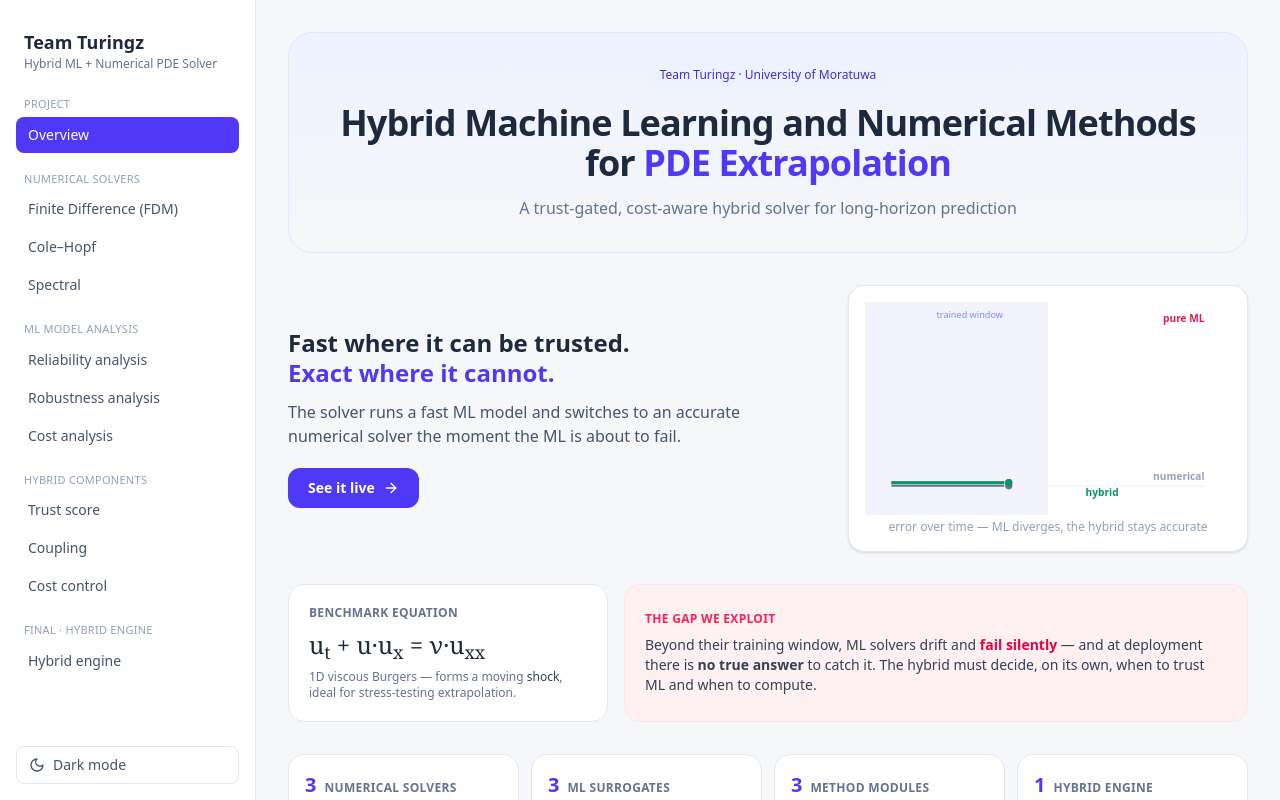
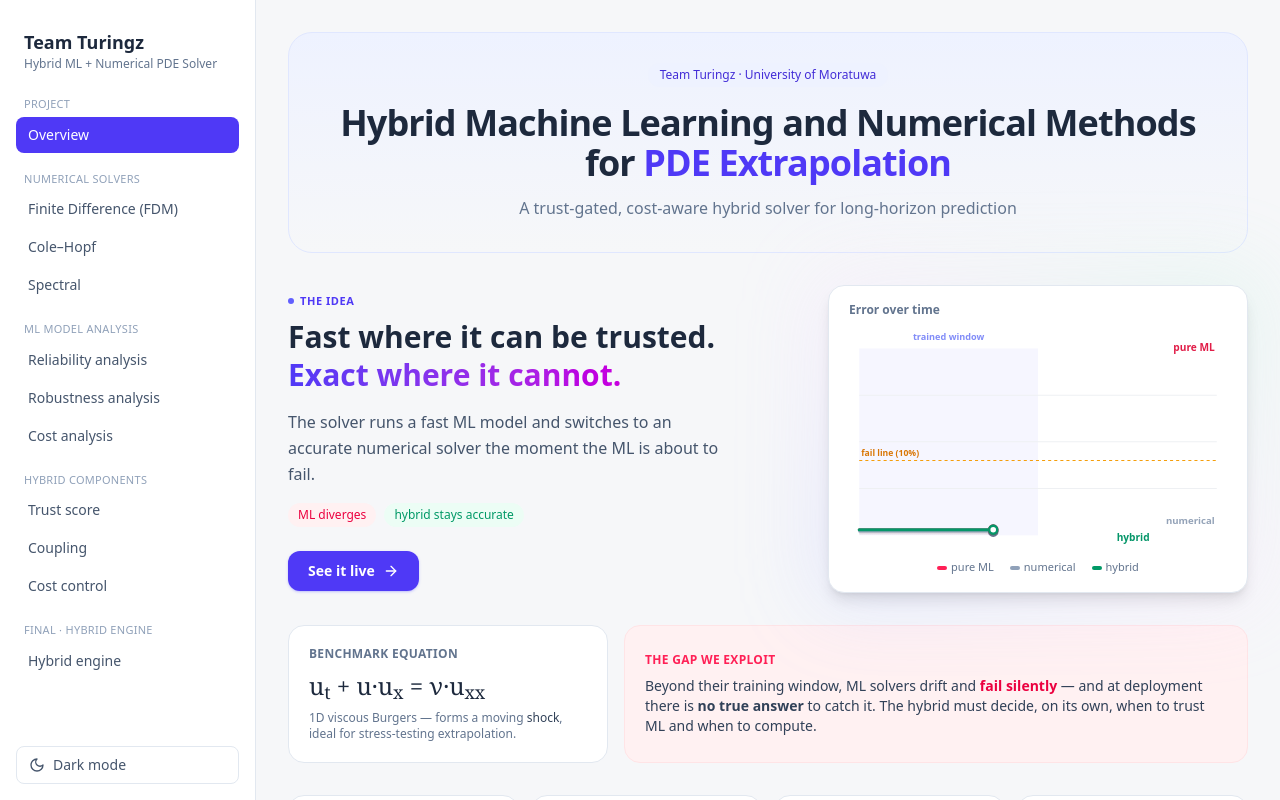
Before and after one commit to nithiladilsh/Turingz, a React (Vite) app in the folder demo_app/frontend/: page / in a window 1280 px wide. Shown: the top 800 px of the page. Built offline with nearby package versions, Linux system fonts and the light colour scheme.

Commit message:
Update Overview.jsx

```diff
--- a/demo_app/frontend/src/pages/Overview.jsx
+++ b/demo_app/frontend/src/pages/Overview.jsx
@@ -17,33 +17,61 @@ function ConceptChart() {
     raf = requestAnimationFrame(loop);
     return () => cancelAnimationFrame(raf);
   }, []);
-  const W = 360, H = 210, pad = 26, xs = 0.55;
-  const sx = (x) => pad + x * (W - 2 * pad);
-  const sy = (e) => H - pad - Math.min(1, e) * (H - 2 * pad);
-  const mlErr = (x) => Math.min(1, 0.04 + 5 * Math.max(0, x - 0.45) ** 2);
-  const hyErr = (x) => (x < xs ? mlErr(x) : 0.06);
-  const line = (f) => {
+  const W = 380, H = 230, padX = 14, padT = 26, padB = 20, xs = 0.6, fail = 0.4;
+  const sx = (x) => padX + x * (W - 2 * padX);
+  const sy = (e) => H - padB - Math.min(1, e) * (H - padT - padB);
+  const mlErr = (x) => Math.min(1, 0.03 + 4.4 * Math.max(0, x - 0.4) ** 2);
+  const hyErr = (x) => (x < xs ? mlErr(x) : 0.05);
+  const stroke = (f) => {
     const pts = [];
-    for (let x = 0; x <= p; x += 0.02) pts.push([sx(x), sy(f(x))]);
-    return pts.map((q, i) => `${i ? "L" : "M"}${q[0].toFixed(1)} ${q[1].toFixed(1)}`).join(" ");
+    for (let x = 0; x <= p; x += 0.02) pts.push(`${x ? "L" : "M"}${sx(x).toFixed(1)} ${sy(f(x)).toFixed(1)}`);
+    return pts.join(" ");
+  };
+  const area = (f) => {
+    let d = `M${sx(0).toFixed(1)} ${sy(0).toFixed(1)} `;
+    for (let x = 0; x <= p; x += 0.02) d += `L${sx(x).toFixed(1)} ${sy(f(x)).toFixed(1)} `;
+    return d + `L${sx(Math.min(p, 1)).toFixed(1)} ${sy(0).toFixed(1)} Z`;
   };
   const switched = p >= xs;
+  const head = (f) => <circle cx={sx(Math.min(p, 1))} cy={sy(f(Math.min(p, 1)))} r="4" fill="#fff" stroke={f === mlErr ? "#e11d48" : f === hyErr ? "#059669" : "#64748b"} strokeWidth="2.5" />;
   return (
     <svg viewBox={`0 0 ${W} ${H}`} className="w-full">
-      <rect x="0" y="0" width={sx(0.5)} height={H} fill="#6366f1" fillOpacity="0.08" />
-      <text x={sx(0.25)} y={16} textAnchor="middle" fontSize="9" fill="#818cf8">trained window</text>
-      <line x1={pad} x2={W - pad} y1={sy(0.02)} y2={sy(0.02)} stroke="var(--chart-grid)" />
-      {switched && <line x1={sx(xs)} x2={sx(xs)} y1={pad} y2={H - pad} stroke="#e11d48" strokeWidth="1.5" strokeDasharray="4 3" />}
-      <path d={line(() => 0.02)} fill="none" stroke="#64748b" strokeWidth="2" />
-      <path d={line(mlErr)} fill="none" stroke="#e11d48" strokeWidth="2.5" />
-      <path d={line(hyErr)} fill="none" stroke="#059669" strokeWidth="3" />
-      {[["#64748b", () => 0.02], ["#e11d48", mlErr], ["#059669", hyErr]].map(([c, f], i) => {
-        const hx = sx(Math.min(p, 1)), hy = sy(f(Math.min(p, 1)));
-        return <circle key={i} cx={hx} cy={hy} r="3.5" fill={c} />;
-      })}
-      <text x={W - pad} y={sy(mlErr(1)) - 6} textAnchor="end" fontSize="10" fill="#e11d48" fontWeight="600">pure ML</text>
-      <text x={W - pad} y={sy(0.02) - 6} textAnchor="end" fontSize="10" fill="#94a3b8" fontWeight="600">numerical</text>
-      <text x={sx(0.62)} y={sy(0.06) + 16} fontSize="10" fill="#059669" fontWeight="600">hybrid</text>
+      <defs>
+        <linearGradient id="mlG" x1="0" y1="0" x2="0" y2="1">
+          <stop offset="0%" stopColor="#e11d48" stopOpacity="0.28" />
+          <stop offset="100%" stopColor="#e11d48" stopOpacity="0" />
+        </linearGradient>
+        <linearGradient id="hyG" x1="0" y1="0" x2="0" y2="1">
+          <stop offset="0%" stopColor="#059669" stopOpacity="0.22" />
+          <stop offset="100%" stopColor="#059669" stopOpacity="0" />
+        </linearGradient>
+      </defs>
+      {/* trained window */}
+      <rect x={sx(0)} y={padT} width={sx(0.5) - sx(0)} height={H - padT - padB} fill="#6366f1" fillOpacity="0.06" />
+      <text x={sx(0.25)} y={padT - 8} textAnchor="middle" fontSize="9" fill="#818cf8" fontWeight="600">trained window</text>
+      {/* gridlines */}
+      {[0.25, 0.5, 0.75].map((g) => <line key={g} x1={sx(0)} x2={sx(1)} y1={sy(g)} y2={sy(g)} stroke="var(--chart-grid)" strokeWidth="1" />)}
+      {/* fail threshold */}
+      <line x1={sx(0)} x2={sx(1)} y1={sy(fail)} y2={sy(fail)} stroke="#f59e0b" strokeWidth="1" strokeDasharray="3 3" />
+      <text x={sx(0)+2} y={sy(fail) - 4} fontSize="8.5" fill="#d97706" fontWeight="600">fail line (10%)</text>
+      {/* areas */}
+      <path d={area(mlErr)} fill="url(#mlG)" />
+      <path d={area(hyErr)} fill="url(#hyG)" />
+      {/* switch marker */}
+      {switched && <>
+        <line x1={sx(xs)} x2={sx(xs)} y1={padT} y2={H - padB} stroke="#e11d48" strokeWidth="1.3" strokeDasharray="4 3" />
+        <rect x={sx(xs) - 22} y={padT - 2} width="44" height="15" rx="7" fill="#e11d48" />
+        <text x={sx(xs)} y={padT + 8.5} textAnchor="middle" fontSize="8.5" fill="#fff" fontWeight="700">switch</text>
+      </>}
+      {/* lines */}
+      <path d={stroke(() => 0.02)} fill="none" stroke="#94a3b8" strokeWidth="2" strokeLinecap="round" />
+      <path d={stroke(mlErr)} fill="none" stroke="#e11d48" strokeWidth="2.5" strokeLinecap="round" />
+      <path d={stroke(hyErr)} fill="none" stroke="#059669" strokeWidth="3" strokeLinecap="round" />
+      {head(() => 0.02)}{head(mlErr)}{head(hyErr)}
+      {/* labels */}
+      <text x={sx(1) - 2} y={sy(mlErr(1)) + 3} textAnchor="end" fontSize="10" fill="#e11d48" fontWeight="700">pure ML</text>
+      <text x={sx(1) - 2} y={sy(0.02) - 7} textAnchor="end" fontSize="9.5" fill="#94a3b8" fontWeight="600">numerical</text>
+      <text x={sx(0.72)} y={sy(0.05) + 15} fontSize="10" fill="#059669" fontWeight="700">hybrid</text>
     </svg>
   );
 }
@@ -132,23 +160,40 @@ export default function Overview({ go }) {
       </div>
 
       {/* HERO */}
-      <div className="grid grid-cols-[1fr_400px] gap-6 items-center">
+      <div className="grid grid-cols-[1fr_420px] gap-8 items-center">
         <div>
-          <h2 className="text-2xl font-bold text-slate-800 dark:text-slate-100 leading-tight">
+          <div className="inline-flex items-center gap-1.5 text-[11px] font-semibold text-indigo-600 dark:text-indigo-400 uppercase tracking-wider">
+            <span className="w-1.5 h-1.5 rounded-full bg-indigo-500" /> The idea
+          </div>
+          <h2 className="text-3xl font-extrabold text-slate-800 dark:text-slate-100 leading-tight mt-2">
             Fast where it can be trusted.<br />
-            <span className="text-indigo-600 dark:text-indigo-400">Exact where it cannot.</span>
+            <span className="bg-gradient-to-r from-indigo-600 to-fuchsia-600 dark:from-indigo-400 dark:to-fuchsia-400 bg-clip-text text-transparent">
+              Exact where it cannot.
+            </span>
           </h2>
-          <p className="text-slate-600 dark:text-slate-300 mt-3 max-w-lg">
+          <p className="text-slate-600 dark:text-slate-300 mt-4 max-w-md leading-relaxed">
             The solver runs a fast ML model and switches to an accurate numerical solver the moment the ML is about to fail.
           </p>
+          <div className="flex flex-wrap gap-2 mt-4">
+            <span className="text-xs font-medium px-2.5 py-1 rounded-full bg-rose-50 dark:bg-rose-500/10 text-rose-600 dark:text-rose-400">ML diverges</span>
+            <span className="text-xs font-medium px-2.5 py-1 rounded-full bg-emerald-50 dark:bg-emerald-500/10 text-emerald-600 dark:text-emerald-400">hybrid stays accurate</span>
+          </div>
           <button onClick={() => go("trust")}
-            className="mt-5 inline-flex items-center gap-2 px-5 py-2.5 rounded-xl bg-indigo-600 text-white text-sm font-semibold hover:bg-indigo-700 transition-colors">
+            className="mt-6 inline-flex items-center gap-2 px-5 py-2.5 rounded-xl bg-indigo-600 text-white text-sm font-semibold shadow-sm shadow-indigo-500/30 hover:bg-indigo-700 hover:-translate-y-0.5 transition-all">
             See it live <ArrowRight size={16} />
           </button>
         </div>
-        <div className={`${cardCls} p-4 shadow-sm`}>
-          <ConceptChart />
-          <div className="text-xs text-slate-400 dark:text-slate-500 text-center mt-1">error over time — ML diverges, the hybrid stays accurate</div>
+        <div className="relative">
+          <div className="absolute -inset-4 rounded-3xl blur-2xl opacity-60 bg-gradient-to-tr from-indigo-300/40 via-fuchsia-200/30 to-emerald-200/40 dark:from-indigo-500/20 dark:via-fuchsia-500/10 dark:to-emerald-500/15" />
+          <div className={`relative ${cardCls} p-4 shadow-lg`}>
+            <div className="text-xs font-semibold text-slate-500 dark:text-slate-400 mb-1 px-1">Error over time</div>
+            <ConceptChart />
+            <div className="flex items-center justify-center gap-4 mt-1 text-[11px] text-slate-500 dark:text-slate-400">
+              <span className="flex items-center gap-1"><span className="w-2.5 h-1 rounded-full bg-rose-500" /> pure ML</span>
+              <span className="flex items-center gap-1"><span className="w-2.5 h-1 rounded-full bg-slate-400" /> numerical</span>
+              <span className="flex items-center gap-1"><span className="w-2.5 h-1 rounded-full bg-emerald-600" /> hybrid</span>
+            </div>
+          </div>
         </div>
       </div>
 
```
